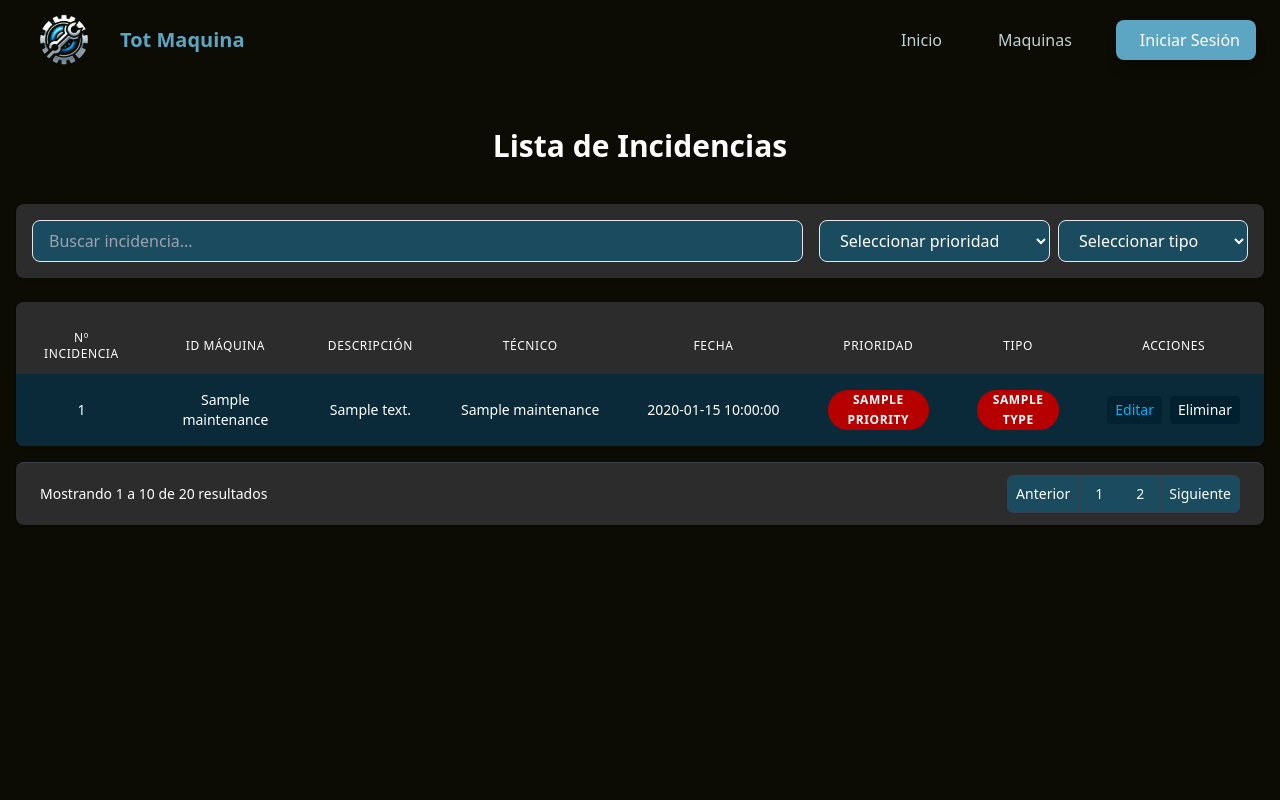
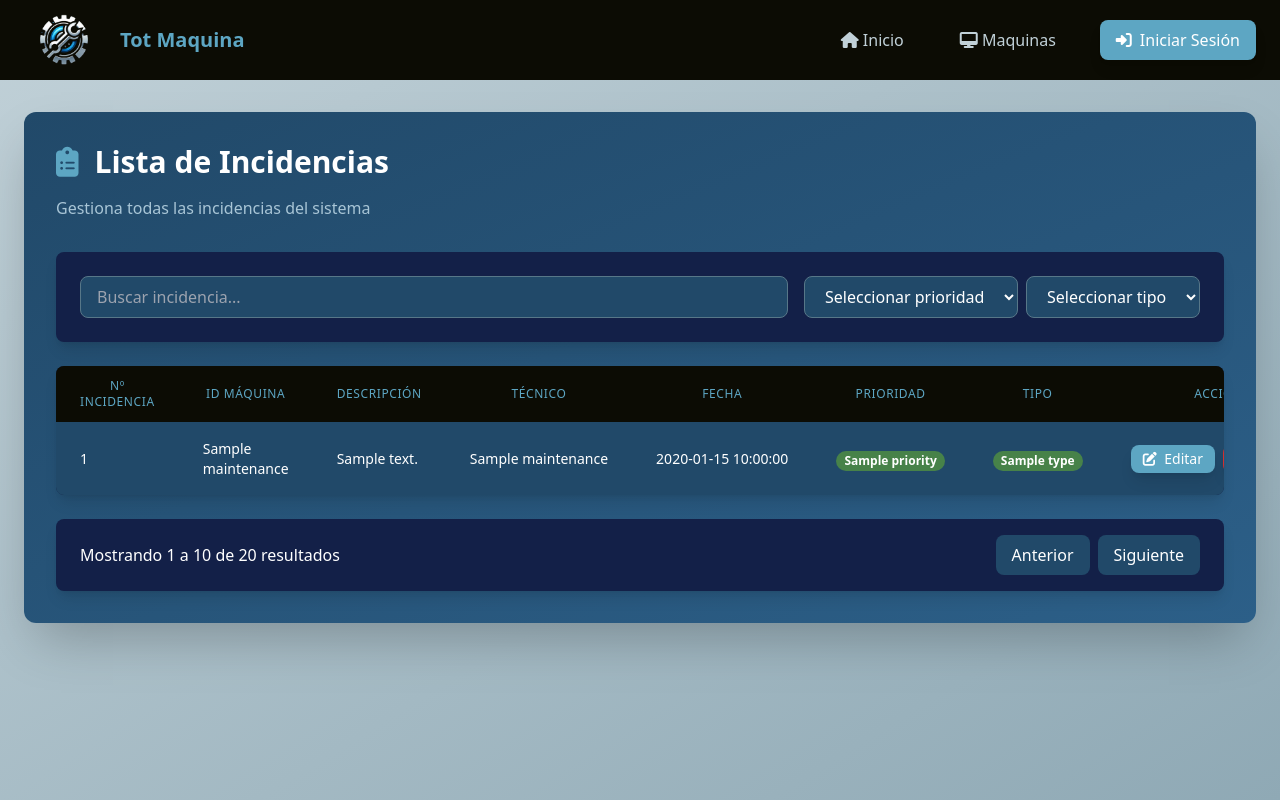
Before and after one commit to arnaugt25/Tot-Maquina, a PHP site: template App/Views/listinci.php in a window 1280 px wide. Run offline with PHP 8.4, Linux system fonts and the light colour scheme; the template is opened without the code that fills it: most values are stand-ins (such as "Sample title", 1, 10 or a date in 2020); style sheets or scripts are compiled from the project's sources; some libraries are stand-ins or nearby versions.

Commit message:
pagina incidencias edit

```diff
--- a/App/Views/listinci.php
+++ b/App/Views/listinci.php
@@ -6,8 +6,11 @@
     <title>Lista de Incidencias - Tot Maquina</title>
     <meta name="description" content="Listado de incidencias registradas en el sistema Tot Maquina">
     <script src="https://cdn.tailwindcss.com"></script>
+    <link rel="stylesheet" href="/main.css">
+    <link rel="stylesheet" href="https://cdnjs.cloudflare.com/ajax/libs/font-awesome/6.5.1/css/all.min.css">
 </head>
-<body class="bg-[#0C0C04] text-[#FFFFFF]">
+<body class="bg-gradient-to-br from-[#C1D1D8] to-[#8FA9B5] min-h-screen">
+    <!-- Header con navegación -->
     <header class="bg-[#0C0C04] text-white">
         <nav class="container mx-auto px-6">
             <div class="flex items-center justify-between h-20">
@@ -87,159 +90,143 @@
                     <?php endif; ?>
                 </div>
             </div>
-    </nav>
+        </div>
     </header>
-    <div class="container mx-auto px-4 py-8">
-        <h1 class="text-2xl md:text-3xl font-bold text-[#FFFFFF] mb-6 text-center bg-[#0C0C04] py-4 rounded-lg">Lista de Incidencias</h1>
+
+    <!-- Contenido Principal -->
+    <main class="container mx-auto px-6 py-8">
+        <div class="max-w-7xl mx-auto">
+            <!-- Contenedor principal con gradiente -->
+            <div class="bg-gradient-to-br from-[#214969] to-[#2C5F88] rounded-xl shadow-2xl p-8">
+                <!-- Cabecera -->
+                <div class="mb-8">
+                    <h1 class="text-3xl font-bold text-white mb-4 flex items-center">
+                        <i class="fas fa-clipboard-list mr-4 text-[#5DA6C3]"></i>
+                        Lista de Incidencias
+                    </h1>
+                    <p class="text-[#A8C5D6]">Gestiona todas las incidencias del sistema</p>
+                </div>
 
                 <!-- Filtros y Búsqueda -->
-        <div class="bg-[#2C2C2C] p-4 rounded-lg shadow mb-6">
+                <div class="bg-[#132048] p-6 rounded-lg shadow-lg mb-6">
                     <div class="flex flex-col md:flex-row gap-4">
                         <div class="flex-1">
                             <input type="text"
                                 placeholder="Buscar incidencia..."
-                           class="w-full px-4 py-2 border rounded-lg bg-[#1B4B5F] text-[#FFFFFF]"
+                                class="w-full px-4 py-2 border rounded-lg bg-[#214969] text-white border-[#577788] focus:outline-none focus:ring-2 focus:ring-[#5DA6C3]"
                                 aria-label="Buscar incidencia">
                         </div>
                         <div class="flex flex-wrap gap-2">
-                    <select class="px-4 py-2 border rounded-lg bg-[#1B4B5F] text-[#FFFFFF]" aria-label="Filtrar por prioridad">
-                        <optgroup label="Nivel de prioridad">
+                            <select class="px-4 py-2 border rounded-lg bg-[#214969] text-white border-[#577788] focus:outline-none focus:ring-2 focus:ring-[#5DA6C3]">
                                 <option value="" selected>Seleccionar prioridad</option>
                                 <option value="baja">Baja</option>
                                 <option value="media">Media</option>
                                 <option value="urgente">Urgente</option>
-                        </optgroup>
                             </select>
-                    <select class="px-4 py-2 border rounded-lg bg-[#1B4B5F] text-[#FFFFFF]" aria-label="Filtrar por tipo">
-                        <optgroup label="tipo de incidencia">
+                            <select class="px-4 py-2 border rounded-lg bg-[#214969] text-white border-[#577788] focus:outline-none focus:ring-2 focus:ring-[#5DA6C3]">
                                 <option value="" selected>Seleccionar tipo</option>
                                 <option value="preventivo">Preventivo</option>
                                 <option value="correctivo">Correctivo</option>
-                        </optgroup>
                             </select>
                         </div>
                     </div>
                 </div>
 
-        <!-- Tabla de Incidencias -->
-        <div class="overflow-x-auto bg-[#1B4B5F] rounded-lg shadow">
-            <table class="min-w-full text-center" aria-label="Lista de incidencias">
-                <caption class="px-4 py-2 bg-[#2C2C2C] text-[#FFFFFF] text-center">
-                    <span class="absolute w-1 h-1 p-0 -m-1 overflow-hidden clip-path-[inset(50%)] whitespace-nowrap border-0 bg-[#2C2C2C] text-[#FFFFFF]">
-                        Listado de incidencias registradas en el sistema
-                    </span>
-                </caption>
-                <thead class="bg-[#2C2C2C]">
+                <!-- Tabla -->
+                <div class="bg-[#132048] rounded-lg shadow-lg overflow-hidden">
+                    <table class="min-w-full divide-y divide-[#214969]">
+                        <thead class="bg-[#0C0C04]">
                             <tr>
-                        <th scope="col" class="px-6 py-3 text-xs font-medium text-center text-[#FFFFFF] uppercase tracking-wider">
+                                <th scope="col" class="px-6 py-3 text-xs font-medium text-[#5DA6C3] uppercase tracking-wider">
                                     Nº Incidencia
                                 </th>
-                        <th scope="col" class="px-6 py-3 text-xs font-medium text-center text-[#FFFFFF] uppercase tracking-wider">
+                                <th scope="col" class="px-6 py-3 text-xs font-medium text-[#5DA6C3] uppercase tracking-wider">
                                     ID Máquina
                                 </th>
-                        <th scope="col" class="px-6 py-3 text-xs font-medium text-center text-[#FFFFFF] uppercase tracking-wider">
+                                <th scope="col" class="px-6 py-3 text-xs font-medium text-[#5DA6C3] uppercase tracking-wider">
                                     Descripción
                                 </th>
-                        <th scope="col" class="px-6 py-3 text-xs font-medium text-center text-[#FFFFFF] uppercase tracking-wider">
+                                <th scope="col" class="px-6 py-3 text-xs font-medium text-[#5DA6C3] uppercase tracking-wider">
                                     Técnico
                                 </th>
-                        <th scope="col" class="px-6 py-3 text-xs font-medium text-center text-[#FFFFFF] uppercase tracking-wider">
+                                <th scope="col" class="px-6 py-3 text-xs font-medium text-[#5DA6C3] uppercase tracking-wider">
                                     Fecha
-                        <th scope="col" class="px-6 py-3 text-xs font-medium text-center text-[#FFFFFF] uppercase tracking-wider">
+                                </th>
+                                <th scope="col" class="px-6 py-3 text-xs font-medium text-[#5DA6C3] uppercase tracking-wider">
                                     Prioridad
                                 </th>
-                        <th scope="col" class="px-6 py-3 text-xs font-medium text-center text-[#FFFFFF] uppercase tracking-wider">
+                                <th scope="col" class="px-6 py-3 text-xs font-medium text-[#5DA6C3] uppercase tracking-wider">
                                     Tipo
                                 </th>
-                        <th scope="col" class="px-6 py-3 text-xs font-medium text-center text-[#FFFFFF] uppercase tracking-wider">
+                                <th scope="col" class="px-6 py-3 text-xs font-medium text-[#5DA6C3] uppercase tracking-wider">
                                     Acciones
                                 </th>
                             </tr>
                         </thead>
-                <tbody class="bg-[#0A2A3A] divide-y divide-gray-700">
-                    <!-- Ejemplo de una fila -->
-                    <?php foreach ($maintenances as $maintenance){
-                       ?>
-                        <tr>
-                            <td class="px-6 py-4 whitespace-nowrap text-sm text-center text-[#FFFFFF]">
+                        <tbody class="bg-[#214969] divide-y divide-[#132048]">
+                            <?php foreach ($maintenances as $maintenance) { ?>
+                                <tr class="hover:bg-[#2C5F88] transition-colors duration-200">
+                                    <td class="px-6 py-4 whitespace-nowrap text-sm text-white">
                                         <?= htmlspecialchars($maintenance["maintenance_id"]) ?>
                                     </td>
-                            <td class="px-6 py-4 text-sm text-center text-[#FFFFFF]">
+                                    <td class="px-6 py-4 text-sm text-white">
                                         <?= htmlspecialchars($maintenance["machine_name"]) ?>
                                     </td>
-                            <td class="px-6 py-4 whitespace-nowrap text-sm text-center text-[#FFFFFF]">
+                                    <td class="px-6 py-4 whitespace-nowrap text-sm text-white">
                                         <?= htmlspecialchars($maintenance["description"]) ?>
                                     </td>
-                            <td class="px-6 py-4 whitespace-nowrap text-sm text-center text-[#FFFFFF]">
+                                    <td class="px-6 py-4 whitespace-nowrap text-sm text-white">
                                         <?= htmlspecialchars($maintenance["technician_name"]) ?>
                                     </td>
-                            <td class="px-6 py-4 whitespace-nowrap text-sm text-center text-[#FFFFFF]">
+                                    <td class="px-6 py-4 whitespace-nowrap text-sm text-white">
                                         <?= htmlspecialchars($maintenance["assigned_date"]) ?>
-                            </span>
                                     </td>
-                            <td  class="px-6 py-3 text-xs font-medium text-center text-[#FFFFFF] uppercase tracking-wider">
-                             <span class="px-2 inline-flex text-xs leading-5 font-semibold rounded-full bg-[#B60000] text-[#FFFFFF]">
+                                    <td class="px-6 py-4 whitespace-nowrap">
+                                        <span class="px-2 inline-flex text-xs leading-5 font-semibold rounded-full bg-[#478249] text-white">
                                             <?= htmlspecialchars($maintenance["priority"]) ?>
                                         </span>
                                     </td>
-                            <td  class="px-6 py-3 text-xs font-medium text-center text-[#FFFFFF] uppercase tracking-wider">
-                             <span class="px-2 inline-flex text-xs leading-5 font-semibold rounded-full bg-[#B60000] text-[#FFFFFF]">
+                                    <td class="px-6 py-4 whitespace-nowrap">
+                                        <span class="px-2 inline-flex text-xs leading-5 font-semibold rounded-full bg-[#478249] text-white">
                                             <?= htmlspecialchars($maintenance["type"]) ?>
                                         </span>
                                     </td>
                                     <td class="px-6 py-4 whitespace-nowrap text-sm font-medium">
                                         <div class="flex justify-center space-x-2">
-                                    <button class="text-[#00B4FF] hover:text-[#FFFFFF] bg-[#022232] px-2 py-1 rounded" aria-label="Editar incidencia #001">
-
-                                        <a href="/admin/editinci/<?= htmlspecialchars($maintenance['maintenance_id']) ?>" > Editar</a>
-                                    </button>
-                                    <button class="text-[#FFFDFD] hover:text-[#FFFFFF] bg-[#002030] px-2 py-1 rounded" aria-label="Eliminar incidencia #001">
-                                        <a href="/maintenances/delete/<?= htmlspecialchars($maintenance['maintenance_id']) ?>">Eliminar</a>
-                                    </button>
+                                            <a href="/admin/editinci/<?= htmlspecialchars($maintenance['maintenance_id']) ?>"
+                                               class="bg-[#5DA6C3] hover:bg-[#478249] text-white px-3 py-1 rounded-lg transition-colors duration-300 shadow-lg hover:shadow-xl">
+                                                <i class="fas fa-edit mr-1"></i> Editar
+                                            </a>
+                                            <a href="/maintenances/delete/<?= htmlspecialchars($maintenance['maintenance_id']) ?>"
+                                               class="bg-[#d32f2f] hover:bg-[#b71c1c] text-white px-3 py-1 rounded-lg transition-colors duration-300 shadow-lg hover:shadow-xl">
+                                                <i class="fas fa-trash-alt mr-1"></i> Eliminar
+                                            </a>
                                         </div>
                                     </td>
                                 </tr>
-                    <?php }?>
-
-                    <!-- Fin ejemplo de fila -->
+                            <?php } ?>
                         </tbody>
                     </table>
                 </div>
 
                 <!-- Paginación -->
-        <div class="bg-[#2C2C2C] px-4 py-3 flex items-center justify-between border-t border-gray-700 sm:px-6 mt-4 rounded-lg shadow">
-            <div class="flex-1 flex justify-between sm:hidden">
-                <button class="relative inline-flex items-center px-4 py-2 border border-gray-700 text-sm font-medium rounded-md text-[#FFFFFF] bg-[#1B4B5F] hover:bg-[#0A2A3A]">
+                <div class="mt-6 bg-[#132048] px-6 py-4 rounded-lg shadow-lg">
+                    <div class="flex justify-between items-center">
+                        <p class="text-white">
+                            Mostrando <span class="font-medium">1</span> a <span class="font-medium">10</span> de <span class="font-medium">20</span> resultados
+                        </p>
+                        <div class="flex space-x-2">
+                            <button class="bg-[#214969] hover:bg-[#2C5F88] text-white px-4 py-2 rounded-lg transition-colors duration-300">
                                 Anterior
                             </button>
-                <button class="ml-3 relative inline-flex items-center px-4 py-2 border border-gray-700 text-sm font-medium rounded-md text-[#FFFFFF] bg-[#1B4B5F] hover:bg-[#0A2A3A]">
+                            <button class="bg-[#214969] hover:bg-[#2C5F88] text-white px-4 py-2 rounded-lg transition-colors duration-300">
                                 Siguiente
                             </button>
-            </div>
-            <div class="hidden sm:flex-1 sm:flex sm:items-center sm:justify-between">
-                <div>
-                    <p class="text-sm text-[#FFFFFF]">
-                        Mostrando <span class="font-medium">1</span> a <span class="font-medium">10</span> de <span class="font-medium">20</span> resultados
-                    </p>
-                </div>
-                <div>
-                    <nav class="relative z-0 inline-flex rounded-md shadow-sm -space-x-px" aria-label="Paginación">
-                        <button class="relative inline-flex items-center px-2 py-2 rounded-l-md border border-gray-700 bg-[#1B4B5F] text-sm font-medium text-[#FFFFFF] hover:bg-[#0A2A3A]">
-                            Anterior
-                        </button>
-                        <button class="relative inline-flex items-center px-4 py-2 border border-gray-700 bg-[#1B4B5F] text-sm font-medium text-[#FFFFFF] hover:bg-[#0A2A3A]">
-                            1
-                        </button>
-                        <button class="relative inline-flex items-center px-4 py-2 border border-gray-700 bg-[#1B4B5F] text-sm font-medium text-[#FFFFFF] hover:bg-[#0A2A3A]">
-                            2
-                        </button>
-                        <button class="relative inline-flex items-center px-2 py-2 rounded-r-md border border-gray-700 bg-[#1B4B5F] text-sm font-medium text-[#FFFFFF] hover:bg-[#0A2A3A]">
-                            Siguiente
-                        </button>
-                    </nav>
                         </div>
                     </div>
                 </div>
             </div>
+        </div>
+    </main>
 </body>
 </html>
```
Lines whose indentation alone changed are shown as unchanged.
